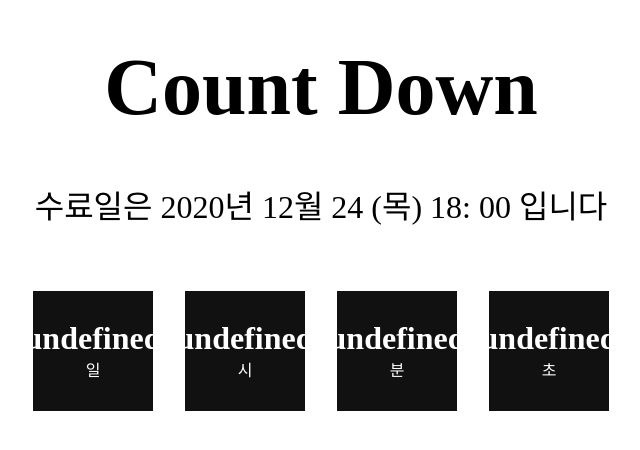
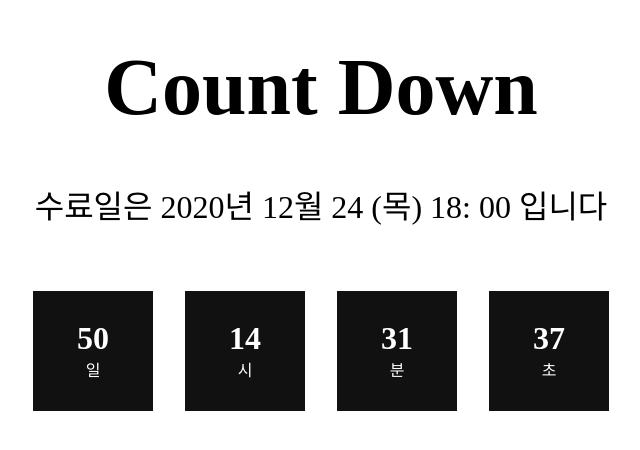
Before and after one commit to dbsels12/javascript, a plain HTML site: page tutorial/09.countdown/index.html in a window 1280 px wide. Shown: the part 190-640 px from the top of the page, without its empty margins (319-959 px from the left). Drawn offline with Linux system fonts and the light colour scheme.

Commit message:
javascript

```diff
--- a/tutorial/09.countdown/app.js
+++ b/tutorial/09.countdown/app.js
@@ -50,7 +50,7 @@ const times = [ days, hours, minutes, seconds ]
 function addZero(i){
   if (i < 10){
     return(i =`0${i}`)
-  }else{
+  } else {
     return i
   }
 
@@ -59,13 +59,14 @@ function addZero(i){
 // clocks.forEach(함수)
 // 매개변수 하나일땐 괄호생략 가능하지만 두개일땐 괄호필수,인덱스 불러올 수 있음
 clocks.forEach((item, index) => {
-item.innerHTML = addZero (item[index])
+  item.innerHTML = addZero (times[index])
 })
 
+
 if( t < 0){
-  clearInterval(timer)
-  countDown.innerHTML = `<h3>수고하셨습니다<h3>`
-}
+    clearInterval(timer)
+    countDown.innerHTML = `<h3>수고하셨습니다<h3>`
+  }
 }
 
 const timer = setInterval(tick, 1000)
--- a/tutorial/10.movie list/style.css
+++ b/tutorial/10.movie list/style.css
@@ -16,9 +16,6 @@ img {
 h1 {
   text-align: center;
   margin: 2rem 0;
-}
-
-.movies {
 }
 
 .poster {
```
